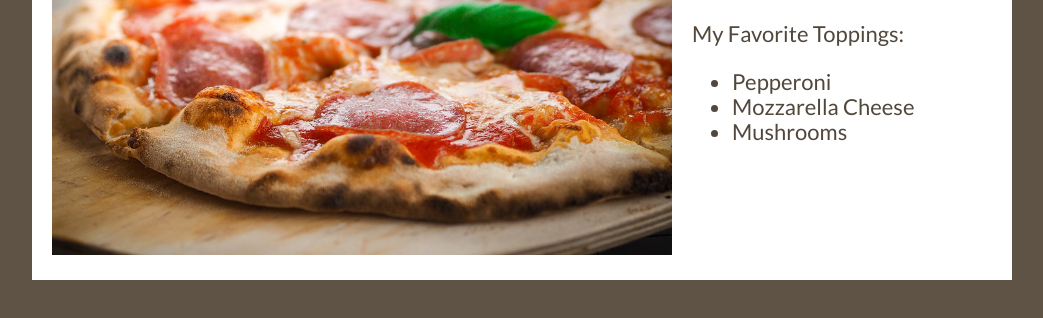
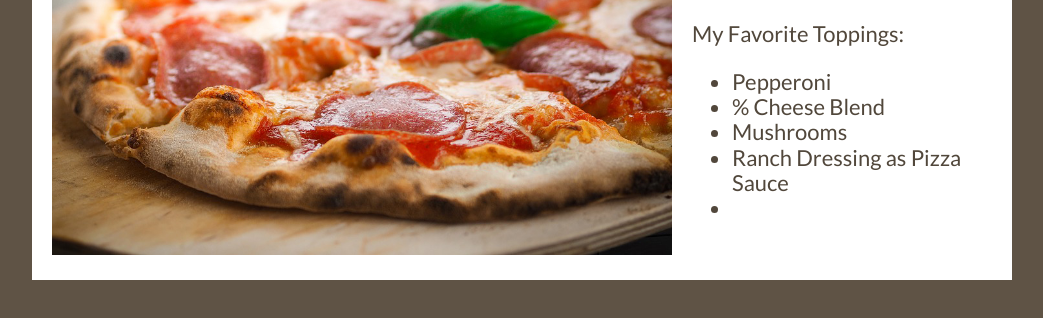
Before and after one commit to DinosRequiem/Pizza, a plain HTML site: page index.html in a window 1280 px wide. Shown: the part 198-516 px from the top of the page, without its empty margins (118-1161 px from the left). Drawn offline with nearby package versions, Linux system fonts and the light colour scheme; a web font is replaced by a local one.

Commit message:
Update index.html

```diff
--- a/index.html
+++ b/index.html
@@ -23,8 +23,9 @@
     <p>My Favorite Toppings: </p>
     <ul>
       <li>Pepperoni</li>
-      <li>Mozzarella Cheese</li>
+      <li>% Cheese Blend</li>
       <li>Mushrooms</li>
+      <li>Ranch Dressing as Pizza Sauce<li>
     </ul>
   </div>
 </div>
```
